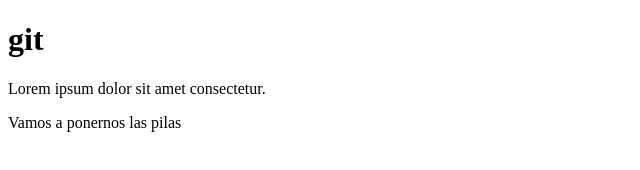
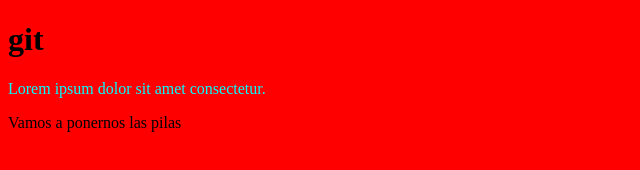
Before and after one commit to luisroquett/consola-html, a plain HTML site: page index.html in a window 1280 px wide. Shown: the whole page, without its empty margins (0-640 px from the left). Drawn offline with Linux system fonts and the light colour scheme.

Commit message:
style body and p color

```diff
--- a/css/style.css
+++ b/css/style.css
@@ -0,0 +1,7 @@
+body{
+    background: red;
+}
+
+p{
+    color: aqua;
+}
--- a/index.html
+++ b/index.html
@@ -4,7 +4,7 @@
     <meta charset="UTF-8" />
     <meta http-equiv="X-UA-Compatible" content="IE=edge" />
     <meta name="viewport" content="width=device-width, initial-scale=1.0" />
-    <link rel="stylesheet" href="css/style.css">
+    <link rel="stylesheet" href="css/style.css" />
     <title>Document</title>
   </head>
   <body>
```
